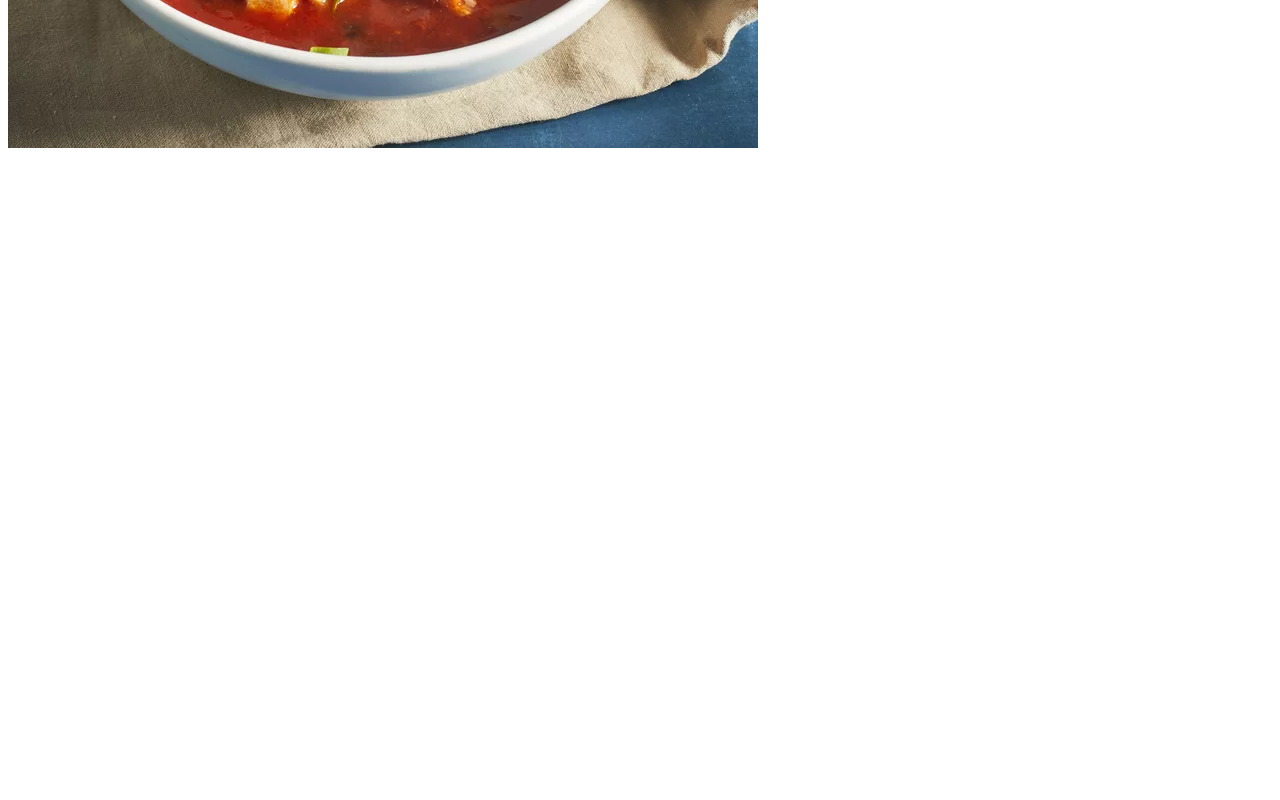
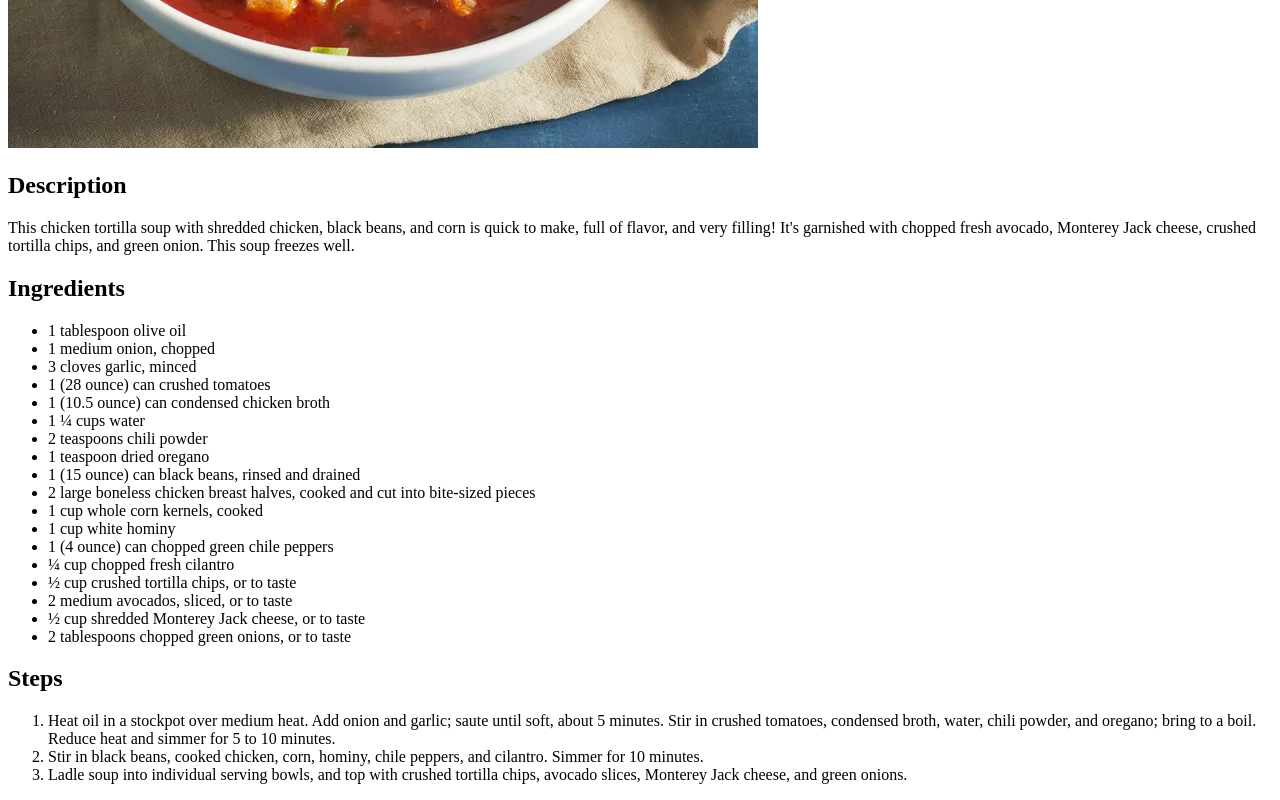
Before and after one commit to ta-torres/odin-recipes, a plain HTML site: page recipes/chicken-tortilla-soup.html in a window 1280 px wide. Shown: the part 432-1232 px from the top of the page. Before the commit the page ends 800 px from the top, so only its background shows below. Drawn offline with Linux system fonts and the light colour scheme.

Commit message:
Finish Chicken Tortilla Soup recipe
Add Description, Ingredients and Steps to chicken-tortilla-soup.html

```diff
--- a/recipes/chicken-tortilla-soup.html
+++ b/recipes/chicken-tortilla-soup.html
@@ -7,5 +7,37 @@
 <body>
     <h1>Chicken Tortilla Soup</h1>
     <p> <img src="../images/chicken-tortilla-soup.jpeg" alt="An image of the Chicken Tortilla Soup dish"> </p>
+
+    <h2>Description</h2>
+    <p>This chicken tortilla soup with shredded chicken, black beans, and corn is quick to make, full of flavor, and very filling! It's garnished with chopped fresh avocado, Monterey Jack cheese, crushed tortilla chips, and green onion. This soup freezes well.</p>
+
+    <h2>Ingredients</h2>
+    <ul>
+        <li>1 tablespoon olive oil</li>
+        <li>1 medium onion, chopped</li>
+        <li>3 cloves garlic, minced</li>
+        <li>1 (28 ounce) can crushed tomatoes</li>
+        <li>1 (10.5 ounce) can condensed chicken broth</li>
+        <li>1 ¼ cups water</li>
+        <li>2 teaspoons chili powder</li>
+        <li>1 teaspoon dried oregano</li>
+        <li>1 (15 ounce) can black beans, rinsed and drained</li>
+        <li>2 large boneless chicken breast halves, cooked and cut into bite-sized pieces</li>
+        <li>1 cup whole corn kernels, cooked</li>
+        <li>1 cup white hominy</li>
+        <li>1 (4 ounce) can chopped green chile peppers</li>
+        <li>¼ cup chopped fresh cilantro</li>
+        <li>½ cup crushed tortilla chips, or to taste</li>
+        <li>2 medium avocados, sliced, or to taste</li>
+        <li>½ cup shredded Monterey Jack cheese, or to taste</li>
+        <li>2 tablespoons chopped green onions, or to taste</li>
+    </ul>
+
+    <h2>Steps</h2>
+    <ol>
+        <li>Heat oil in a stockpot over medium heat. Add onion and garlic; saute until soft, about 5 minutes. Stir in crushed tomatoes, condensed broth, water, chili powder, and oregano; bring to a boil. Reduce heat and simmer for 5 to 10 minutes.</li>
+        <li>Stir in black beans, cooked chicken, corn, hominy, chile peppers, and cilantro. Simmer for 10 minutes.</li>
+        <li>Ladle soup into individual serving bowls, and top with crushed tortilla chips, avocado slices, Monterey Jack cheese, and green onions.</li>
+    </ol>
 </body>
 </html>
```
